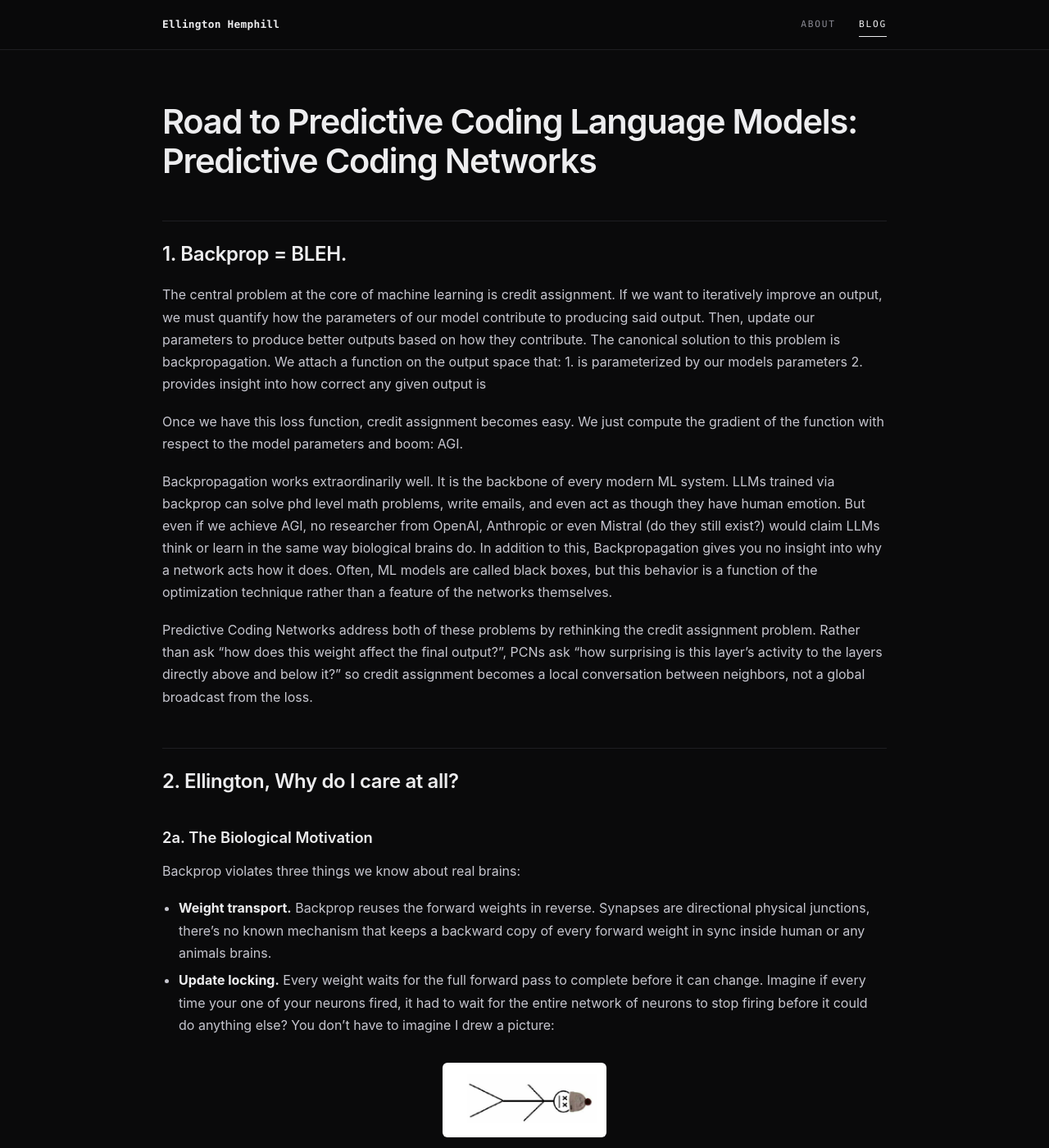
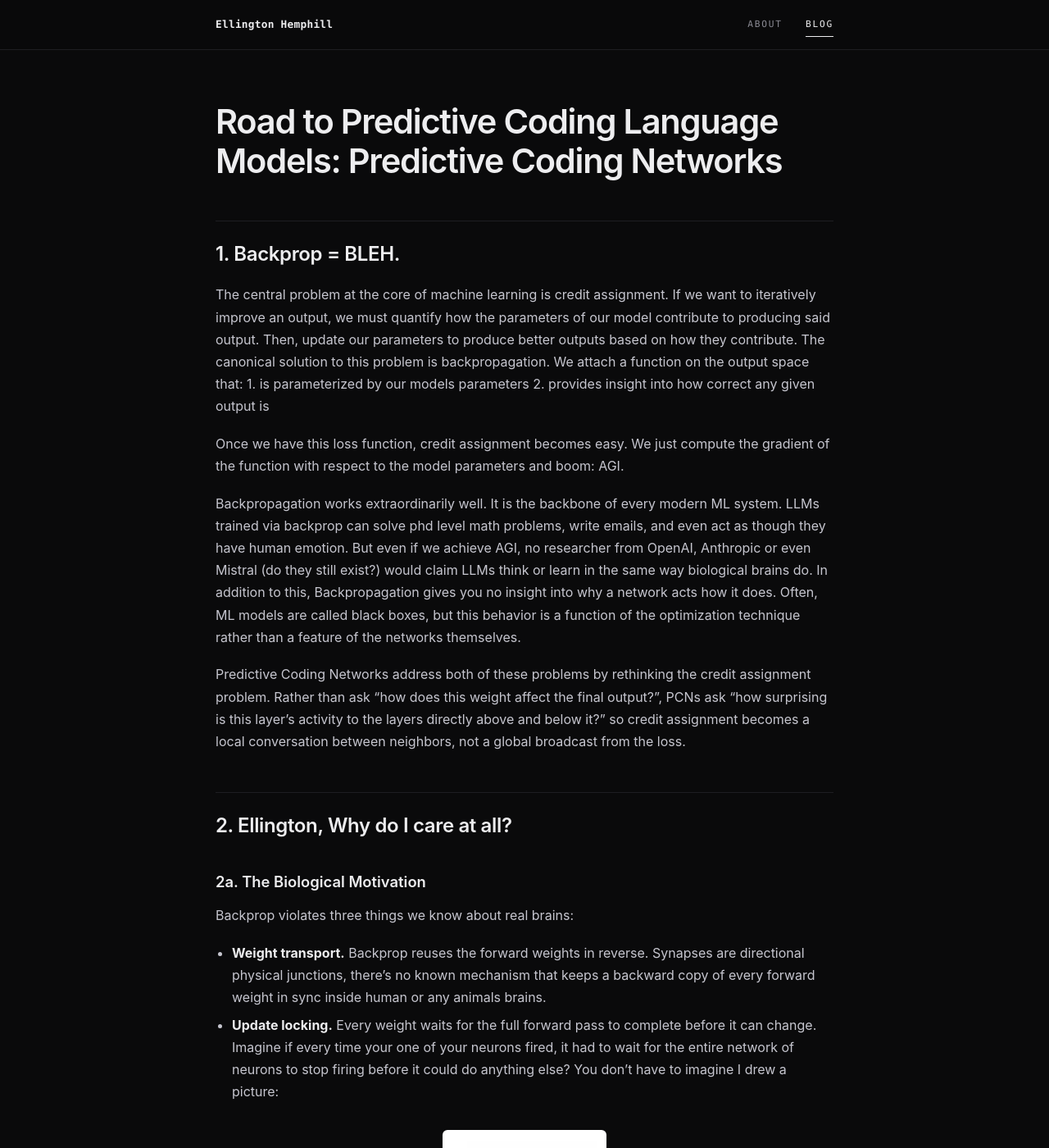
Before and after one commit to apollo1291/me, a Jekyll site: the page built from blog/intro-to-pcns/blog.md, in a window 1280 px wide and 1400 px high. Shown: the whole window at 82% size. Built offline with Jekyll 4.4.1, drawn with Linux system fonts in a browser that asks for light colours.

Commit message:
spacing 5

```diff
--- a/assets/css/style.css
+++ b/assets/css/style.css
@@ -49,7 +49,7 @@ body {
 /* Per-page measures */
 body.page-home { --measure: 880px; }
 body.page-blog { --measure: 1040px; }
-body.page-post { --measure: 980px; }
+body.page-post { --measure: 850px; }
 
 a {
   color: inherit;
```
